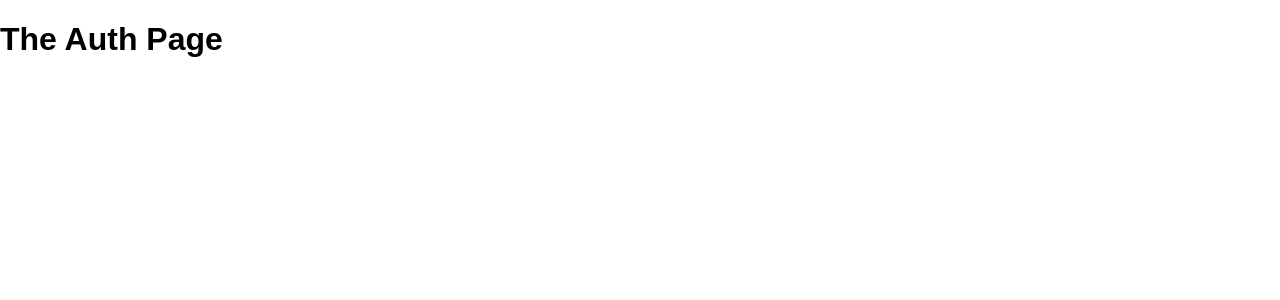
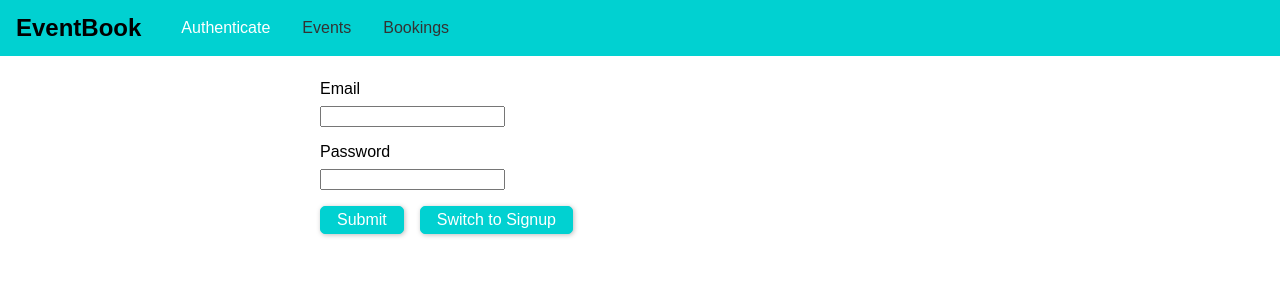
Before and after one commit to dogueone/book_event, a React (Create React App) app in the folder client/: page /auth in a window 1280 px wide. Shown: the top 300 px of the page. Built offline with nearby package versions, Linux system fonts and the light colour scheme.

Commit message:
Authentication page with toggle, Hitting the API, Navbar

```diff
--- a/client/src/App.css
+++ b/client/src/App.css
@@ -0,0 +1,3 @@
+.main-content {
+    margin: 4rem 2.5rem;
+}
--- a/client/src/App.js
+++ b/client/src/App.js
@@ -1,5 +1,6 @@
 import React, { Component } from 'react';
 import { BrowserRouter, Route, Redirect, Switch } from 'react-router-dom';
+import MainNav from './components/Navigation/MainNav';
 
 import AuthPage from './pages/Auth';
 import BookingsPage from './pages/Bookings';
@@ -11,12 +12,17 @@ class App extends Component {
   render() {
     return (
       <BrowserRouter>
+        <React.Fragment>
+          <MainNav />
+          <main className='main-content'>
             <Switch>
               <Redirect from='/' to='/auth' exact />
               <Route path='/auth' component={AuthPage} />
               <Route path='/events' component={EventsPage} />
               <Route path='/bookings' component={BookingsPage} />
             </Switch>
+          </main>
+        </React.Fragment>
       </BrowserRouter>
     );
   }
--- /dev/null
+++ b/client/src/components/Navigation/MainNav.css
@@ -0,0 +1,38 @@
+.main-nav {
+    position: fixed;
+    left:0;
+    top:0;
+    width:100%;
+    height: 3.5rem;
+    background: #01d1d1;
+    padding:0 1rem;
+    display: flex;
+    align-items: center;
+}
+
+.main-nav__logo h1 {
+    margin: 0;
+    font-size: 1.5rem;
+}
+
+.main-nav__items {
+    margin-left: 1.5rem;
+}
+.main-nav__items ul{
+    display: flex;
+    padding: 0;
+    list-style: none;
+    margin: 0;
+}
+.main-nav__items li{
+    margin: 0 1rem;
+}
+.main-nav__items a{
+    text-decoration: none;
+    color: #333;
+}
+.main-nav__items a:hover,
+.main-nav__items a:active,
+.main-nav__items a.active{
+    color: #fff;
+}
--- /dev/null
+++ b/client/src/components/Navigation/MainNav.js
@@ -0,0 +1,30 @@
+import React from 'react';
+//to prevent real request sent by anchor tags (reload the page) and catch any clicks on link(NavLink also add active class for every link)
+import { NavLink } from 'react-router-dom';
+//c-r-a uses webpack that sees your import, take ccs code and inject it into the final page
+import './MainNav.css';
+
+const MainNav = props => {
+  return (
+    <header className='main-nav'>
+      <div className='main-nav__logo'>
+        <h1>EventBook</h1>
+      </div>
+      <nav className='main-nav__items'>
+        <ul>
+          <li>
+            <NavLink to='/auth'>Authenticate</NavLink>
+          </li>
+          <li>
+            <NavLink to='/events'>Events</NavLink>
+          </li>
+          <li>
+            <NavLink to='/bookings'>Bookings</NavLink>
+          </li>
+        </ul>
+      </nav>
+    </header>
+  );
+};
+
+export default MainNav;
--- /dev/null
+++ b/client/src/pages/Auth.css
@@ -0,0 +1,37 @@
+.auth-form {
+    width:40rem;
+    max-width: 80%;
+    margin: 5rem auto;
+}
+
+.form-control label,
+.form-control label {
+    width: 100%;
+    display: block;
+}
+
+.form-control label {
+    margin-bottom: 0.5rem;
+}
+
+.form-control {
+    margin-bottom: 1rem
+}
+
+.form-actions button {
+    background: #01d1d1;
+    font: inherit;
+    border: 1px solid #01d1d1;
+    border-radius: 5px;
+    padding: 0.25rem 1rem;
+    margin-right: 1rem;
+    box-shadow: 1px 1px 5px rgba(0, 0, 0, 0.26);
+    color: white;
+    cursor: pointer;
+}
+
+.form-actions button:hover,
+.form-actions button:active {
+    background: #01a7a7;
+    border-color: #01a7a7;
+}
--- a/client/src/pages/Auth.js
+++ b/client/src/pages/Auth.js
@@ -1,8 +1,100 @@
 import React, { Component } from 'react';
+import './Auth.css';
 
 class AuthPage extends Component {
+  state = {
+    isLogin: true
+  };
+
+  //we use referencies aproach to store the input data (createRef, current)
+  constructor(props) {
+    super(props);
+    this.emailEl = React.createRef();
+    this.passwordEl = React.createRef();
+  }
+
+  switchModeHandler = () => {
+    this.setState(prevState => {
+      return { isLogin: !prevState.isLogin };
+    });
+  };
+
+  //in arrow func notation "this" keyword allways refer to the class
+  submitHandler = event => {
+    //prevent browser default behaviour (send request to the same page)
+    event.preventDefault();
+    const email = this.emailEl.current.value;
+    const password = this.passwordEl.current.value;
+
+    if (email.trim().length === 0 || password.trim().length === 0) {
+      return;
+    }
+
+    let requestBody = {
+      query: `
+        query {
+          login(email:"${email}", password:"${password}") {
+            userId
+            token
+            tokenExpiration
+          }
+        }
+      `
+    };
+
+    if (!this.state.isLogin) {
+      requestBody = {
+        query: `
+          mutation {
+            createUser(userInput: {email: "${email}", password: "${password}"}) {
+              _id
+              email
+            }
+          }
+        `
+      };
+    }
+
+    fetch('http://localhost:5000/graphql', {
+      method: 'POST',
+      body: JSON.stringify(requestBody),
+      headers: {
+        'Content-Type': 'application/json'
+      }
+    })
+      .then(res => {
+        if (res.status !== 200 && res.status !== 201) {
+          throw new Error('Failed!');
+        }
+        return res.json();
+      })
+      .then(resData => {
+        console.log(resData);
+      })
+      .catch(err => {
+        console.log(err);
+      });
+  };
+
   render() {
-    return <h1>The Auth Page</h1>;
+    return (
+      <form className='auth-form' onSubmit={this.submitHandler}>
+        <div className='form-control'>
+          <label htmlFor='email'>Email</label>
+          <input type='email' id='email' ref={this.emailEl} />
+        </div>
+        <div className='form-control'>
+          <label htmlFor='password'>Password</label>
+          <input type='password' id='password' ref={this.passwordEl} />
+        </div>
+        <div className='form-actions'>
+          <button type='submit'>Submit</button>
+          <button type='button' onClick={this.switchModeHandler}>
+            Switch to {this.state.isLogin ? 'Signup' : 'Login'}
+          </button>
+        </div>
+      </form>
+    );
   }
 }
 
```
Also changed, not shown: 1 other file (tests, documents, lock files or other folders). Lines whose indentation alone changed are shown as unchanged.
